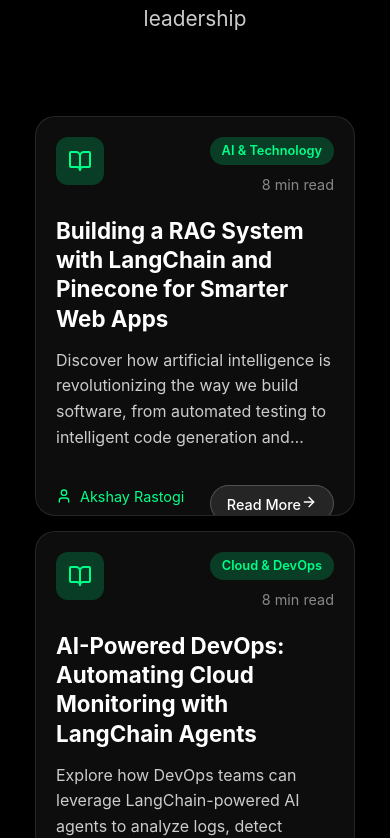
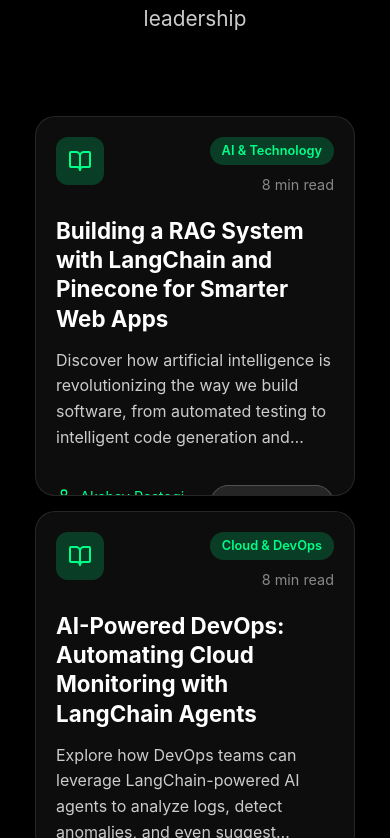
Before and after one commit to MoinAtAlgo/algobrewery-website, a React (Vite) app: page /blog in a window 390 px wide. Shown: the part 1126-1964 px from the top of the page. Built offline with nearby package versions, Linux system fonts and the light colour scheme.

Commit message:
Fix team member image positioning for desktop view

```diff
--- a/src/App.css
+++ b/src/App.css
@@ -1708,6 +1708,20 @@
   justify-content: center;
   margin: 0 auto 20px;
   color: #000;
+  position: relative;
+  overflow: hidden;
+}
+
+.team-avatar img {
+  width: 100%;
+  height: 100%;
+  object-fit: cover;
+  border-radius: 50%;
+  transition: transform 0.3s ease;
+}
+
+.team-avatar img:hover {
+  transform: scale(1.05);
 }
 
 .team-card h3 {
@@ -2733,8 +2747,8 @@
   }
 
   .blog-post-card {
-    height: 450px;
-    min-height: 450px;
+    height: 420px;
+    min-height: 420px;
   }
 
   .read-more-link {
@@ -2861,7 +2875,7 @@
     width: 100%;
     max-width: none;
     height: auto;
-    min-height: 420px;
+    min-height: 380px;
     padding: 25px 20px;
   }
 
@@ -2989,8 +3003,8 @@
   overflow: hidden;
   display: flex;
   flex-direction: column;
-  height: 450px; /* Increased height for better content visibility */
-  min-height: 450px; /* Ensure minimum height */
+  height: 420px; /* Balanced height for desktop */
+  min-height: 420px; /* Ensure minimum height */
   width: 100%;
   max-width: 400px; /* Prevent cards from stretching too wide */
   justify-self: start;
@@ -3009,7 +3023,7 @@
   box-shadow: 0 25px 50px rgba(0, 255, 136, 0.3) !important;
   transition: all 0.4s ease-in-out;
   height: auto !important;
-  min-height: 550px;
+  min-height: 520px;
   width: auto !important;
   max-width: calc(2 * 350px + 30px) !important; /* 2 cards + gap */
 }
@@ -3516,13 +3530,13 @@
   }
 
   .blog-post-card {
-    height: 400px;
-    min-height: 400px;
+    height: 380px;
+    min-height: 380px;
     padding: 20px;
   }
 
   .expanded-card {
-    min-height: 500px;
+    min-height: 480px;
   }
 }
 
```
